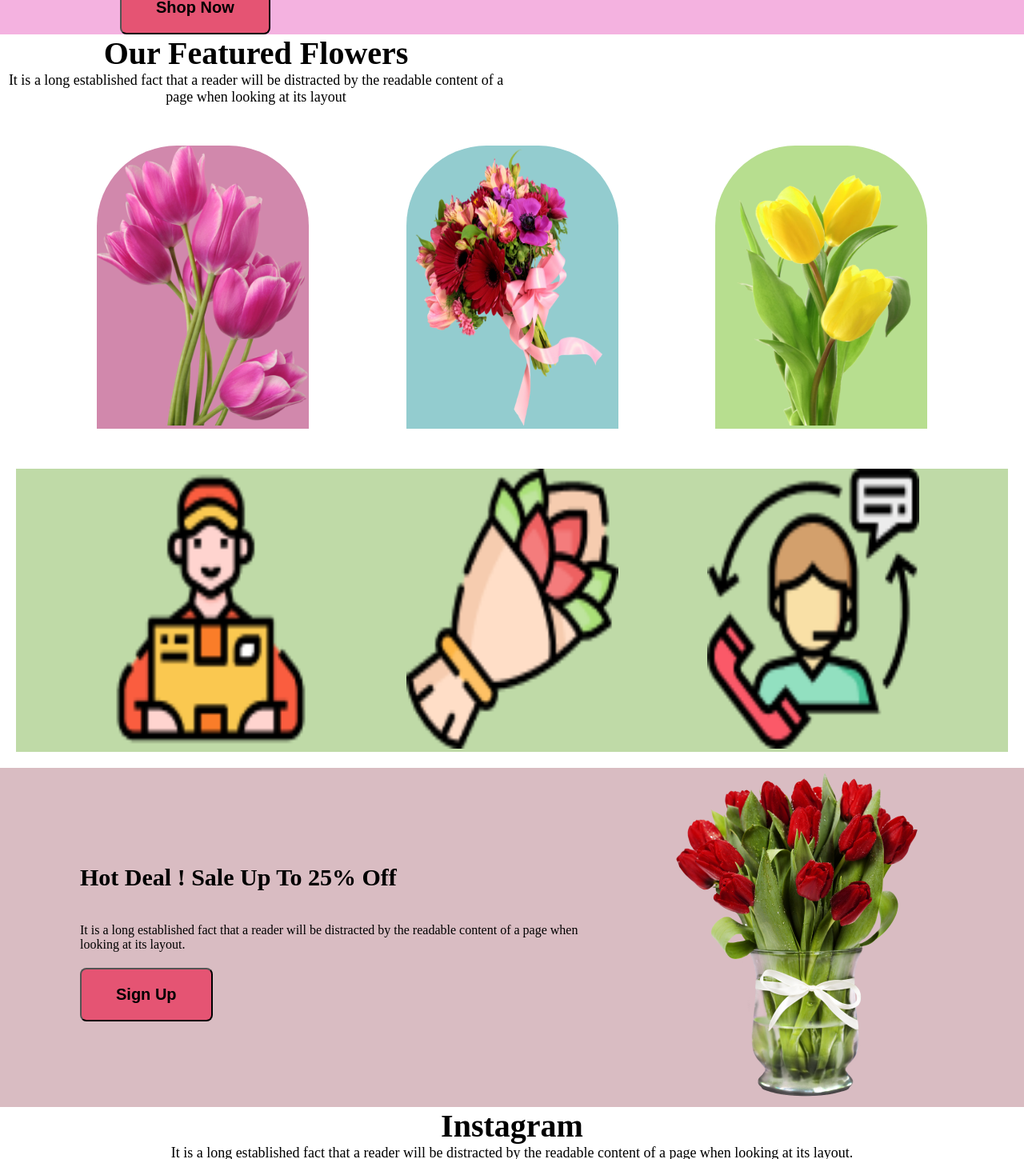
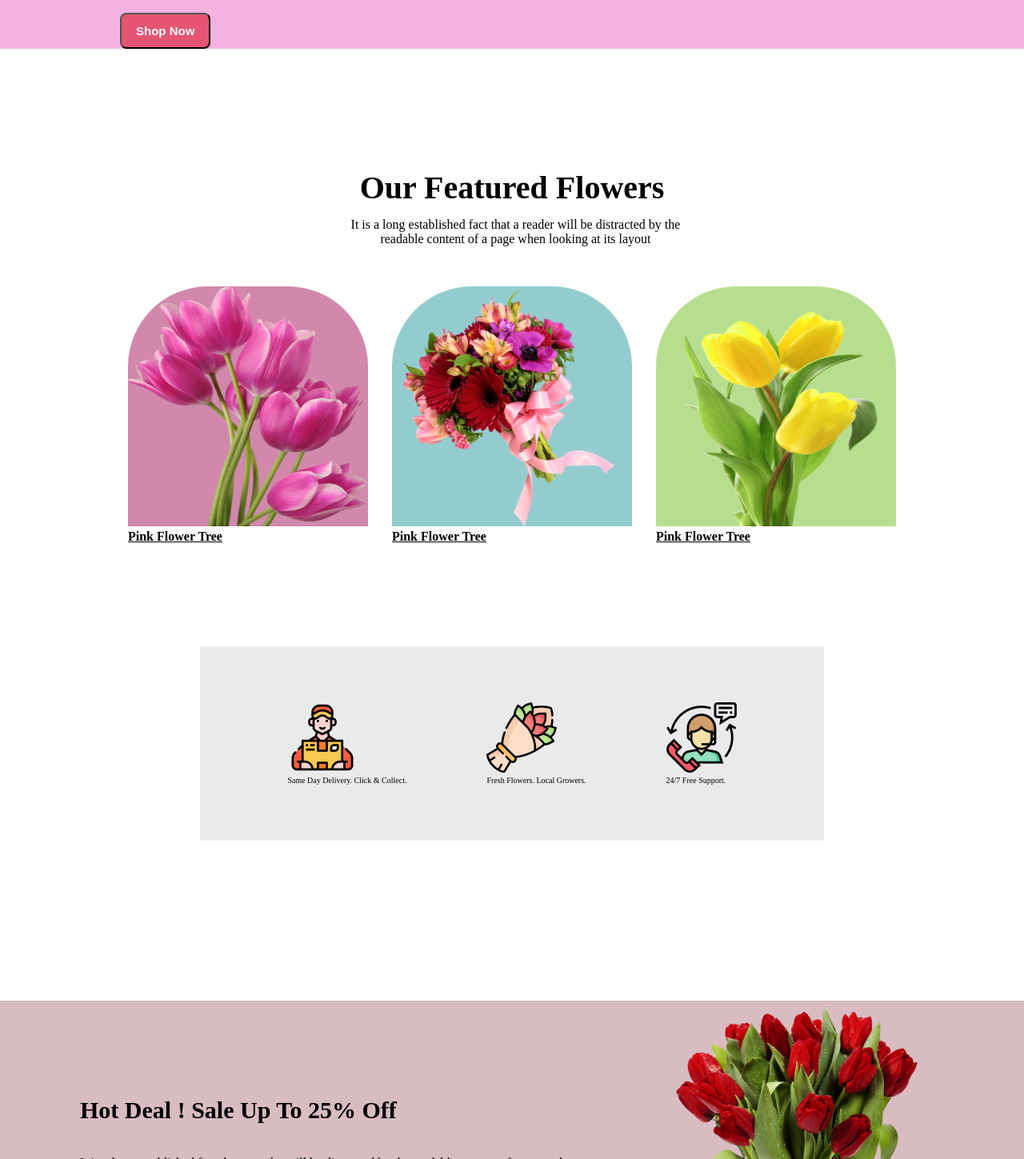
Before and after one commit to eshtiakahmed/Shop-Project, a plain HTML site: page index.html in a window 1280 px wide. Shown: the part 715-2164 px from the top of the page at 80% size. Drawn offline with Linux system fonts and the light colour scheme.

Commit message:
added Banner Section,Feature Section and Deals Section

```diff
--- a/CSS/style.css
+++ b/CSS/style.css
@@ -8,12 +8,9 @@
   text-align: center;
   font-size: 40px;
   font-weight: 800;
-  margin: 0 50px;
+
 }
-.p-description{
-    font-size: 18px;
-    text-align: center;
-}
+
 /* Share font */
 
 .font{
@@ -56,6 +53,7 @@ nav ul li a:hover{
   }
 .bg-color{
     background-color: #f4b2e0;
+    max-width: 1400px;
   }
   /* Header-Section End */
  main{
@@ -83,10 +81,11 @@ nav ul li a:hover{
    margin: 20px 0;
   }
 .btn-primary{
-   font-size: 20px;
+   font-size: 15px;
    font-weight: bold;
+   color: white;
    background-color: #E55473;
-   padding: 20px 43px;
+   padding: 12px 18px;
    border-radius: 08px;
  }
  .banner-img img{
@@ -94,31 +93,43 @@ nav ul li a:hover{
  }
    /* Banner-Section End */
   /* Feature-Section Start */
+
   .feature-content{
-    width: 50%;
-    margin: o auto;
-
+    margin-top: 150px;
+  }
+  .container-content{
+    margin: 50px ;
   }
   .f-h2{
     text-align: center;
     font-size: 40px;
     font-weight: 800;
-    /* margin: 0 auto; */
+
   }
   .f-p{
     text-align: center;
-    margin: 0 auto;
+    margin: 14px 414px 48px 423px;
   }
   .feature-img{
+    justify-content: center;
     display: flex;
-    justify-content: space-evenly;
-    margin-top: 50px;
+    gap: 30px;
   }
+
   .first-img img,.second-img img,.third-img img{
     width: 250px;
-    height: 350px;
+    height: 300px;
   }
+  .First-img{
+   margin: 70px 50px;
+   font-weight: 400;
+  }
+  .img-p{
+    font-size: 10px;
+  }
+  .tree{
 
+  }
   #first{
     background-color: #d188ac;
     border-radius: 100px 100px 0 0;
@@ -131,21 +142,20 @@ nav ul li a:hover{
     background-color: #b7de8f;
     border-radius: 100px 100px 0 0;
   }
-  .tree{
+
+
+  /* *{
+    margin: 0;
+    padding: 0;
+    box-sizing: border-box;
+  } */
+  .container-conts{
+    background-color: #e9eae9;
+    margin: 150px 250px 200px 250px;
+  }
+  .feature-image{
+    justify-content: center;
     display: flex;
-    justify-content: space-around;
-    font-size: 24px;
-    font-weight: bold;
-    margin-top: 32px;
-  }
-  .i-h2{
-    text-align: center;
-    font-size: 40px;
-    font-weight: 800;
-  }
-  .container-conts{
-    background-color: #bfdaa7;
-    margin: 20px;
   }
   .container-cox{
     display: flex;
@@ -161,24 +171,50 @@ nav ul li a:hover{
     padding: 20px 0 20px 0;
   }
   .b2-img{
-
+    padding: 0px;
   }
   /* Feture-Section End */
   /* Instagram-Section Start */
+  .instagram-content{
+    justify-content: center;
+    margin-top: 100px;
+  }
+  .container-cont{
+    margin-left: 200px;
+    margin-bottom: 100px;
+  }
+  .i-h2{
+    text-align: center;
+    font-size: 40px;
+    font-weight: 800;
+  }
+  .i-p{
+    text-align: center;
+    margin: 14px 414px 48px 423px
+  }
 
   .instagram-images{
+    margin-top: 48px;
     justify-content: space-evenly;
     display: grid;
     grid-template-columns: repeat(3,1fr);
+    gap: 70px;
+    width: 250px;
   }
   .first-img{
-    width: 265px;
-
+    height: 300px;
+    width: 300px;
   }
   .first-img img{
     width: 100%;
     border-radius: 10px;
   }
+  /* #First{
+    margin-left: 20px;
+  }
+  #Fourth{
+    margin-left: 20px;
+  } */
   /* Instagram-Section End */
   /* Deals-Section Start */
   .container-context{
@@ -218,7 +254,7 @@ nav ul li a:hover{
   }
   .container-dox{
     background-color: #111010;
-    margin: 15px;
+    /* margin: 15px; */
     border-radius: 10px;
     padding: 100px;
   }
@@ -230,7 +266,7 @@ nav ul li a:hover{
     padding: 20px;
   }
   span{
-    color: rgb(198, 76, 135);
+    color: rgb(234, 29, 128);
   }
   .d2-p1{
     color: white;
--- a/index.html
+++ b/index.html
@@ -31,7 +31,7 @@
             <div class="container">
                 <div class="banner-text">
                     <h1 class="b-h1">Let's make beautiful flowers a part of your life.</h1>
-                    <p class="p-description">It is a long established fact that a reader will be distracted by the readable content of a page when looking at its layout. The point of using Lorem Ipsum is that it has a more-or-less normal distribution of letters.</p>
+                    <p class="b-p">It is a long established fact that a reader will be distracted by the readable content of a page when looking at its layout. The point of using Lorem Ipsum is that it has a more-or-less normal distribution of letters.</p>
                     <button class="btn-primary">Shop Now</button>
                 </div>
                 <div class="banner-img">
@@ -43,44 +43,45 @@
 
         <!-- Feature-Section Start -->
          <section class="feature">
-            <div class="container-content">
                <div class="feature-content">
                   <h2 class="f-h2">Our Featured Flowers</h2>
-                <p class="p-description">It is a long established fact that a reader will be distracted by the readable content of a page when looking at its layout</p>
+                  <p class="f-p">It is a long established fact that a reader will be distracted by the readable content of a page when looking at its layout</p>
                </div>
-            </div>
+            <div class="container-content">
                <div class="feature-img">
                 <div id="first" class="first-img">
                     <img src="Flower/f-img-1.png" alt="">
+                    <p class="tree"><h4><ins>Pink Flower Tree</ins></h4></p>
                 </div>
                 <div id="second" class="first-img">
                     <img src="Flower/f-img-2.png" alt="">
+                    <p><h4><ins>Pink Flower Tree</ins></h4></p>
                 </div>
                 <div id="third" class="first-img">
                     <img src="Flower/f-img-3.png" alt="">
+                    <p><h4><ins>Pink Flower Tree</ins></h4></p>
                 </div>
                 <!-- <div class="tree">
-                    <h4>Pink Flower Tree</h4>
-                    <h4>Pink Flower Tree</h4>
-                    <h4>Pink Flower Tree</h4>
+                    <h4><ins>Pink Flower Tree</ins></h4>
+                    <h4><ins>Pink Flower Tree</ins></h4>
+                    <h4><ins>Pink Flower Tree</ins></h4>
                 </div> -->
                 </div>
+            </div>
             <div class="container-conts">
-                <div class="feature-img">
-                    <div class="first-img">
+                <div class="feature-image">
+                    <div class="First-img">
                         <img src="Flower/f2-img-1.png" alt="">
+                        <p class="img-p">Same Day Delivery. Click & Collect.</p>
                     </div>
-                    <div class="first-img">
+                    <div class="First-img">
                         <img src="Flower/f2-img-2.png" alt="">
+                        <p class="img-p">Fresh Flowers. Local Growers.</p>
                     </div>
-                    <div class="first-img">
+                    <div class="First-img">
                         <img src="Flower/f2-img-3.png" alt="">
+                        <p class="img-p">24/7 Free Support.</p>
                     </div>
-                    <!-- <div>
-                        <h4>Same Day Delivery. Click & Collect.</h4>
-                        <h4>Fresh Flowers. Local Growers.</h4>
-                        <h4>24/7 Free Support.</h4>
-                    </div> -->
                 </div>
             </div>
             <div class="banner">
@@ -100,13 +101,14 @@
 
         <!-- Instagram-Section Start -->
          <section class="instagram">
-            <div class="container-cont">
+
               <div class="instagram-content">
                 <h2 class="i-h2">Instagram</h2>
-                <p class="p-description">It is a long established fact that a reader will be distracted by the readable content of a page when looking at its layout.</p>
+                <p class="i-p">It is a long established fact that a reader will be distracted by the readable content of a page when looking at its layout.</p>
               </div>
+              <div class="container-cont">
                 <div class="instagram-images">
-                <div class="first-img">
+                   <div id="First" class="first-img">
                        <img src="Flower/i-img-1.png" alt="">
                    </div>
                    <div class="first-img">
@@ -115,7 +117,7 @@
                    <div class="first-img">
                        <img src="Flower/i-img-3.png" alt="">
                    </div>
-                <div class="first-img">
+                   <div id="Fourth" class="first-img">
                        <img src="Flower/i-img-4.png" alt="">
                    </div>
                    <div class="first-img">
@@ -124,9 +126,7 @@
                    <div class="first-img">
                        <img src="Flower/i-img-3.png" alt="">
                    </div>
-
                 </div>
-
               </div>
          </section>
          <!-- Instagram-Section End -->
```
Lines whose indentation alone changed are shown as unchanged.
